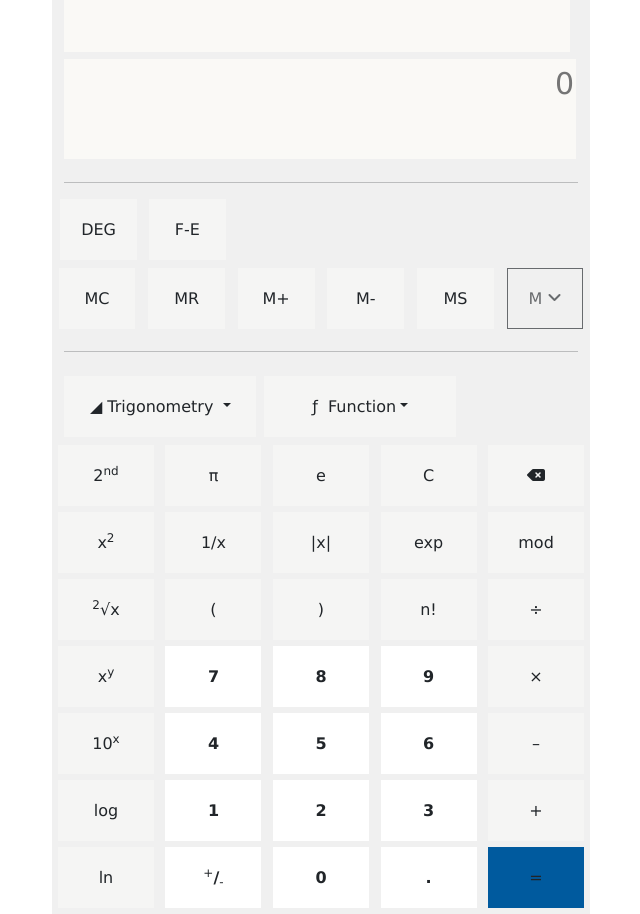
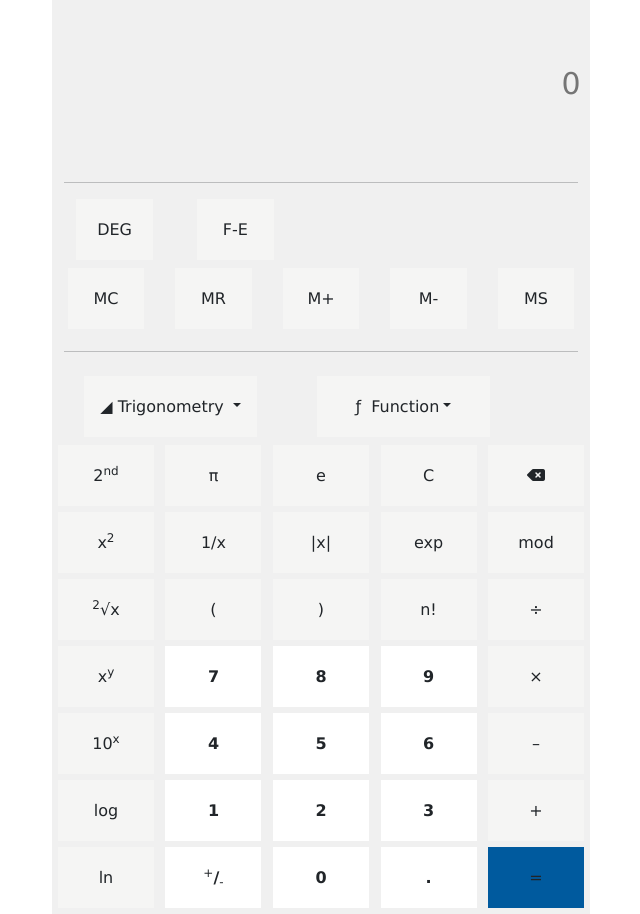
Before and after one commit to jay-1072/Scientific-Calculator, a plain HTML site: page index.html in a window 1280 px wide. Shown: the top 914 px of the page, without its empty margins (319-959 px from the left). Drawn offline with nearby package versions, Linux system fonts and the light colour scheme.

Commit message:
added style to container & buttons

```diff
--- a/css/style.css
+++ b/css/style.css
@@ -40,7 +40,7 @@ button.color-white {
 } */
 
 .fun-container, .inverse-trig, .hyperbolic-trig, .trig-container  {
-    width: 15vw;
+    width: 10vw;
     display: flex;
     flex-direction: row;
     flex-wrap: nowrap;
@@ -49,15 +49,29 @@ button.color-white {
     column-gap: 10px;
 }
 
+.trig-container {
+    width: 14vw;
+}
+
+.dropdown-menu {
+    border: 2px solid black;
+}
+
+button.dropdown-item {
+    width: 50px;
+    height: 40px;
+}
+
 div.trig-fun-drp-dwn {
     display: flex;
     /* align-content: flex-start; */
 }
 
 button.trig-btn, button.fun-btn {
-    min-width: 15vw
+    min-width: 13.5vw;
+    margin-left: 20px;
 }
 
 div.small-col {
-    width:6vw;
+    width: 6vw;
 }
--- a/index.html
+++ b/index.html
@@ -19,16 +19,16 @@
         <div class="container">
 
             <div class="screen">
-                <textarea rows="2" cols="60" id="subtext" style="max-width: 512px; max-height: 100px; resize: none; background-color: #FAF9F6; text-align: right; border: none;" disabled></textarea>
-                <textarea rows="4" cols="60" id="result" style="max-width: 512px; max-height: 100px; resize: none; background-color: #FAF9F6; text-align: right; border: none; font-size: 30px; color: black;" placeholder="0" disabled></textarea>
+                <textarea rows="2" cols="60" id="subtext" style="min-width: 40.5vw; max-width: 40.5vw; max-height: 100px; resize: none; background-color: rgb(240, 240, 240);; text-align: right; border: none;" disabled></textarea>
+                <textarea rows="4" cols="60" id="result" style="max-width: 40.5vw; max-height: 100px; resize: none; background-color: rgb(240, 240, 240);; text-align: right; border: none; font-size: 30px; color: black;" placeholder="0" disabled></textarea>
                 <hr>
             </div>
 
             <div class="row" style="display: flex; justify-content: flex-start;">
-                <div class="col-1 p-0 ms-2 mb-2 small-col text-center">
+                <div class="col-1 p-0 ms-4 me-2 mb-2 small-col text-center">
                     <button type="button" class="btn">DEG</button>
                 </div>
-                <div class=" col-1 mb-2 small-col text-center">
+                <div class=" col-1 ms-4 mb-2 small-col text-center">
                     <button type="button" class="btn">F-E</button>
                 </div>
                 <input type="checkbox" class="btn-check" id="btn-check" autocomplete="off" onclick="fe()">
@@ -50,14 +50,14 @@
                 <div class="col small-col text-center">
                     <button type="button" class="btn">MS</button>
                 </div>
-                <div class="col small-col text-center">
+                <!-- <div class="col small-col text-center">
                     <button class="btn" type="button" id="m" data-bs-toggle="offcanvas" data-bs-target="#offcanvasBottom" aria-controls="offcanvasBottom" disabled>M <i class="fa fa-angle-down" aria-hidden="true"></i></button>
 
                     <div class="offcanvas offcanvas-bottom" tabindex="-1" id="offcanvasBottom" aria-labelledby="offcanvasBottomLabel">
                         <div class="offcanvas-header"></div>
                         <div class="offcanvas-body small" id="memory"></div>
                     </div>
-                </div>
+                </div> -->
             </div>
 
             <hr>
@@ -167,7 +167,7 @@
                     </ul>
 
                     <!-- dropdown for function floor, ceil etc... -->
-                    <button class="btn dropdown-toggle mx-2 my-2 fun-btn" type="button" data-bs-toggle="dropdown" aria-expanded="false"
+                    <button class="btn dropdown-toggle my-2 fun-btn" type="button" data-bs-toggle="dropdown" aria-expanded="false" style="margin-left: 60px;"
                         >&#x192;&nbsp;
                         Function</button>
 
```
